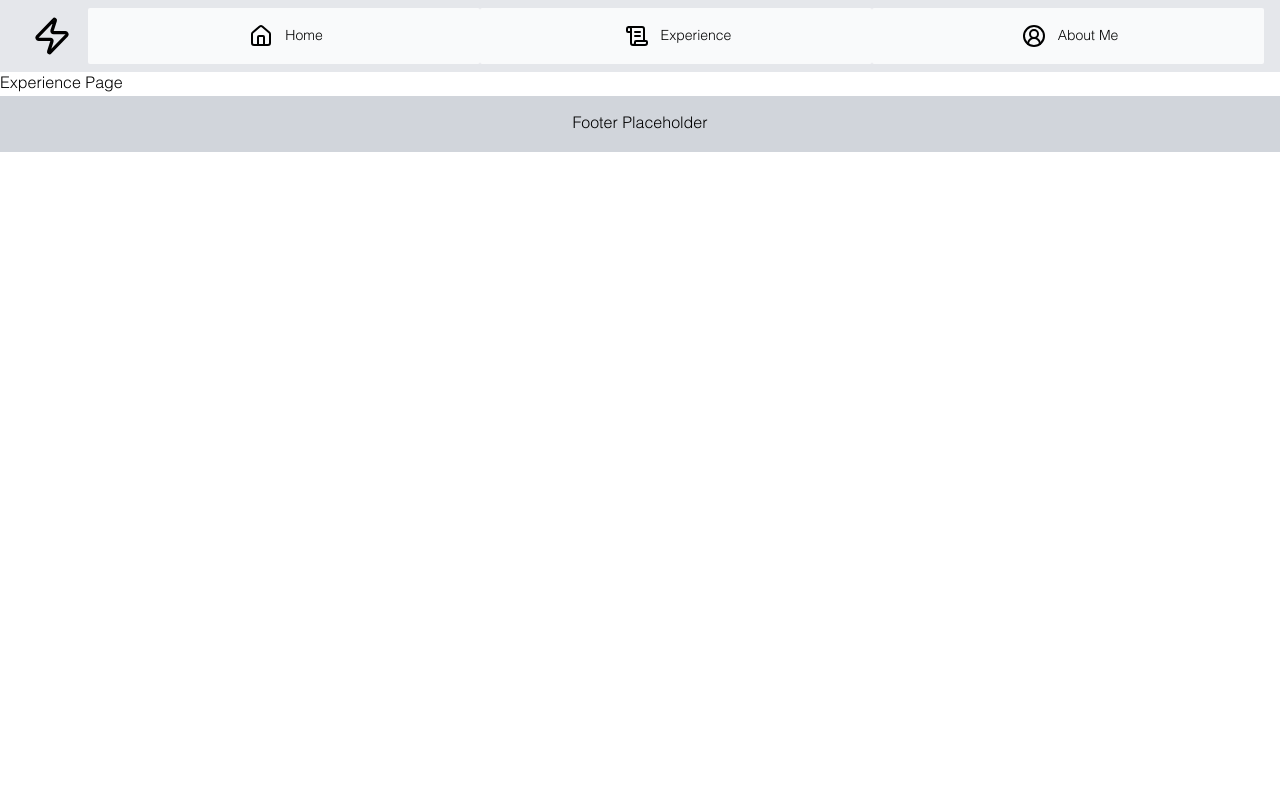
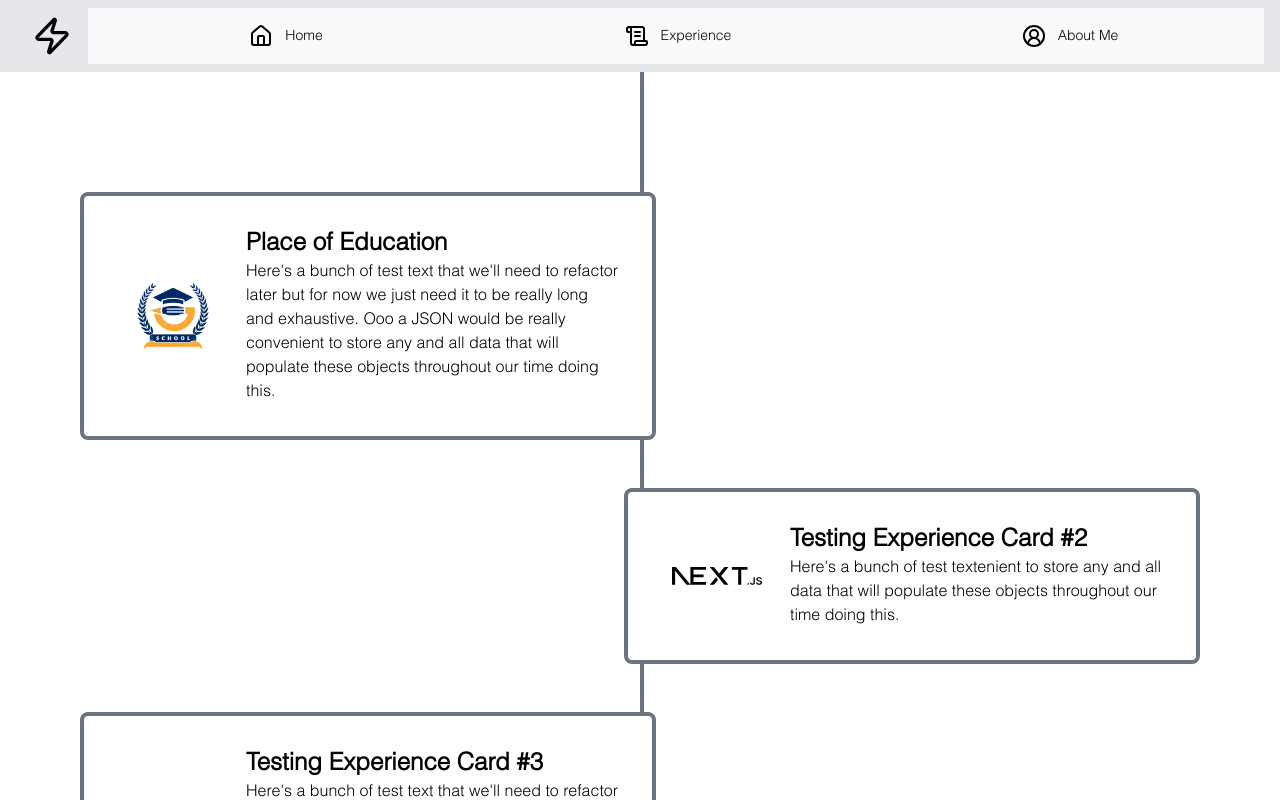
Before and after one commit to hrobb/personalSiteBase, a Next.js app: page /experience in a window 1280 px wide. Shown: the top 800 px of the page. Built offline with nearby package versions, Linux system fonts and the light colour scheme.

Commit message:
Lots of core functionality for experience page

```diff
--- a/app/data.json
+++ b/app/data.json
@@ -10,9 +10,33 @@
 			}
 		]
 	},
-	"experience": [
+	"experience": {
+		"expCards": [
+			{
+				"id": 2,
+				"title": "Place of Education",
+				"text": "Here's a bunch of test text that we'll need to refactor later but for now we just need it to be really long and exhaustive. Ooo a JSON would be really convenient to store any and all data that will populate these objects throughout our time doing this.",
+				"imgSrc": "/school.png",
+				"altText": "Filler logo?"
+			},
 
-	],
+			{
+				"id": 3,
+				"title": "Testing Experience Card #2",
+				"text": "Here's a bunch of test textenient to store any and all data that will populate these objects throughout our time doing this.",
+				"imgSrc": "/next.svg",
+				"altText": "Filler logo?"
+			},
+
+			{
+				"id": 4,
+				"title": "Testing Experience Card #3",
+				"text": "Here's a bunch of test text that we'll need to refactor later but for now we just need it to be really long and exhaustive. Ooo a JSON would be really convenient to store any and this.",
+				"imgSrc": "/next.svg",
+				"altText": "Filler logo?"
+			}
+		]
+	},
 	"aboutme": [
 
 	]
--- a/app/experience/page.tsx
+++ b/app/experience/page.tsx
@@ -1,3 +1,38 @@
-export default function Page() {
-	return <p>Experience Page</p>;
-  }
+import data from '../data.json';
+import ExperienceCard from '../ui/experience/experienceCard';
+
+
+export default function Experience() {
+	const cards = data.experience.expCards;
+
+	return (
+		<div className='relative min-h-screen h-full max-w-9xl'>
+			<div className="absolute top-0 bottom-0 left-1/2 w-1 bg-gray-500 z-[-1]"></div>
+			<main className="flex flex-col items-center justify-between p-16 sm:p-24">
+				<ExperienceCard
+					orientation='left'
+					title={cards[0].title}
+					text={cards[0].text}
+					imgSrc={cards[0].imgSrc}
+					altText={cards[0].altText}
+				/>
+
+				<ExperienceCard
+					orientation='right'
+					title={cards[1].title}
+					text={cards[1].text}
+					imgSrc={cards[1].imgSrc}
+					altText={cards[1].altText}
+				/>
+
+				<ExperienceCard
+					orientation='left'
+					title={cards[2].title}
+					text={cards[2].text}
+					imgSrc={cards[2].imgSrc}
+					altText={cards[2].altText}
+				/>
+			</main>
+		</div>
+	)
+}
--- a/app/page.tsx
+++ b/app/page.tsx
@@ -8,7 +8,7 @@ export default function Home() {
 
 
 	return (
-		<main className="flex min-h-screen flex-col items-center justify-between p-24">
+		<main className="flex min-h-screen h-full max-w-9xl flex-col items-center justify-between p-24">
 		{/*
 		<div className="z-10 max-w-5xl w-full items-center justify-between font-mono text-sm lg:flex">
 			<p className="fixed left-0 top-0 flex w-full justify-center border-b border-gray-300 bg-gradient-to-b from-zinc-200 pb-6 pt-8 backdrop-blur-2xl dark:border-neutral-800 dark:bg-zinc-800/30 dark:from-inherit lg:static lg:w-auto  lg:rounded-xl lg:border lg:bg-gray-200 lg:p-4 lg:dark:bg-zinc-800/30">
--- /dev/null
+++ b/app/ui/experience/experienceCard.tsx
@@ -0,0 +1,40 @@
+import Image from 'next/image';
+
+export default function ExperienceCard({
+	orientation,
+	title,
+	text,
+	imgSrc,
+	altText
+}: {
+	orientation: string;
+	title: string;
+	text: string;
+	imgSrc: string;
+	altText: string;
+}) {
+	return (
+		//This is probably going to need to be switched to flex instead of relative since the overflow isn't controlling well (and the parent is already set up to flex)
+		<div className={`${orientation == "left" ? 'sm:right-1/4' : 'sm:left-1/4'} sm:relative max-w-full mx-auto`}>
+			<div className='flex flex-col sm:flex-row mx-auto max-w-xl overflow-x-auto justify-center items-center bg-white border-4 border-gray-500 rounded-lg m-6 p-6'>
+				<div className='flex justify-center sm:w-1/4 p-5'>
+					<Image
+						src={imgSrc}
+						className=""
+						width={100}
+						height={100}
+						alt={altText}
+					/>
+				</div>
+				<div className="sm:w-3/4 p-2">
+					<div>
+						<h1 className='text-2xl font-bold'>{title}</h1>
+					</div>
+					<div>
+						<p>{text}</p>
+					</div>
+				</div>
+			</div>
+		</div>
+	)
+}
```
Also changed, not shown: public/school.png (added).
